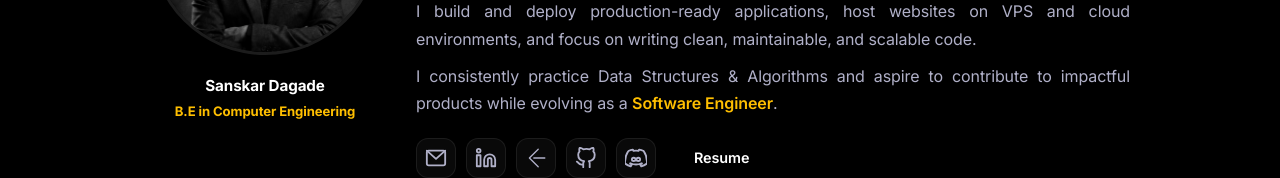
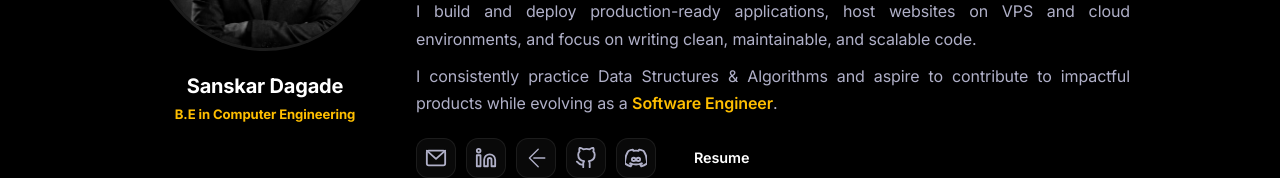
Before and after one commit to sanskardagade/Portfolio, a React (Vite) app: page / in a window 1280 px wide. Shown: the part 433-611 px from the top of the page. Built offline with nearby package versions, Linux system fonts and the light colour scheme.

Commit message:
black theme ui change

```diff
--- a/src/components/Section.css
+++ b/src/components/Section.css
@@ -94,10 +94,10 @@
 .avatar-name {
   text-align: center;
   margin-top: 12px;
-  font-size: 0.95rem;
+  font-size: 1.25rem;
   /* font-size: 1.5 rem; */
   color: var(--text-primary);
-  letter-spacing: -0.1px;
+  letter-spacing: -0.2px;
   font-weight: 700;
 }
 
@@ -1040,7 +1040,7 @@
 .submit-btn {
   padding: 12px 24px;
   background: var(--accent);
-  color: #fff;
+  color: var(--text-on-accent);
   border: none;
   border-radius: 12px;
   font-size: 0.95rem;
@@ -1058,7 +1058,7 @@
 } */
 
 .submit-btn:hover {
-  background: #FFBF00;
+  background: var(--accent);
   transform: translateY(-1px);
   box-shadow: 0 0 20px var(--accent-bg);
 }
@@ -1072,7 +1072,7 @@
 }
 
 .error-message {
-  color: #ef4444;
+  color: var(--color-error);
   font-weight: 500;
   text-align: center;
 }
--- a/src/index.css
+++ b/src/index.css
@@ -28,6 +28,7 @@ html {
   --accent-hover: #e6ac00;
   /* --accent-bg: rgba(233, 69, 96, 0.1); */
   --accent-bg: rgba(255, 191, 0, 0.07);
+  --text-on-accent: #ffffff;
 
   --accent-bg-strong: rgba(233, 69, 96, 0.15);
   --border: rgba(255, 255, 255, 0.06);
@@ -94,6 +95,8 @@ html {
   --timeline-line: rgba(0, 0, 0, 0.08);
   --blur: 20px;
   --input-bg: rgba(255, 255, 255, 0.6);
+  --color-error: #ef4444;
+
 
   /* Pastel section colors (light mode) */
   --color-about: #FFBF00;
```
Also changed, not shown: indextp.css (renamed from itp.css).
